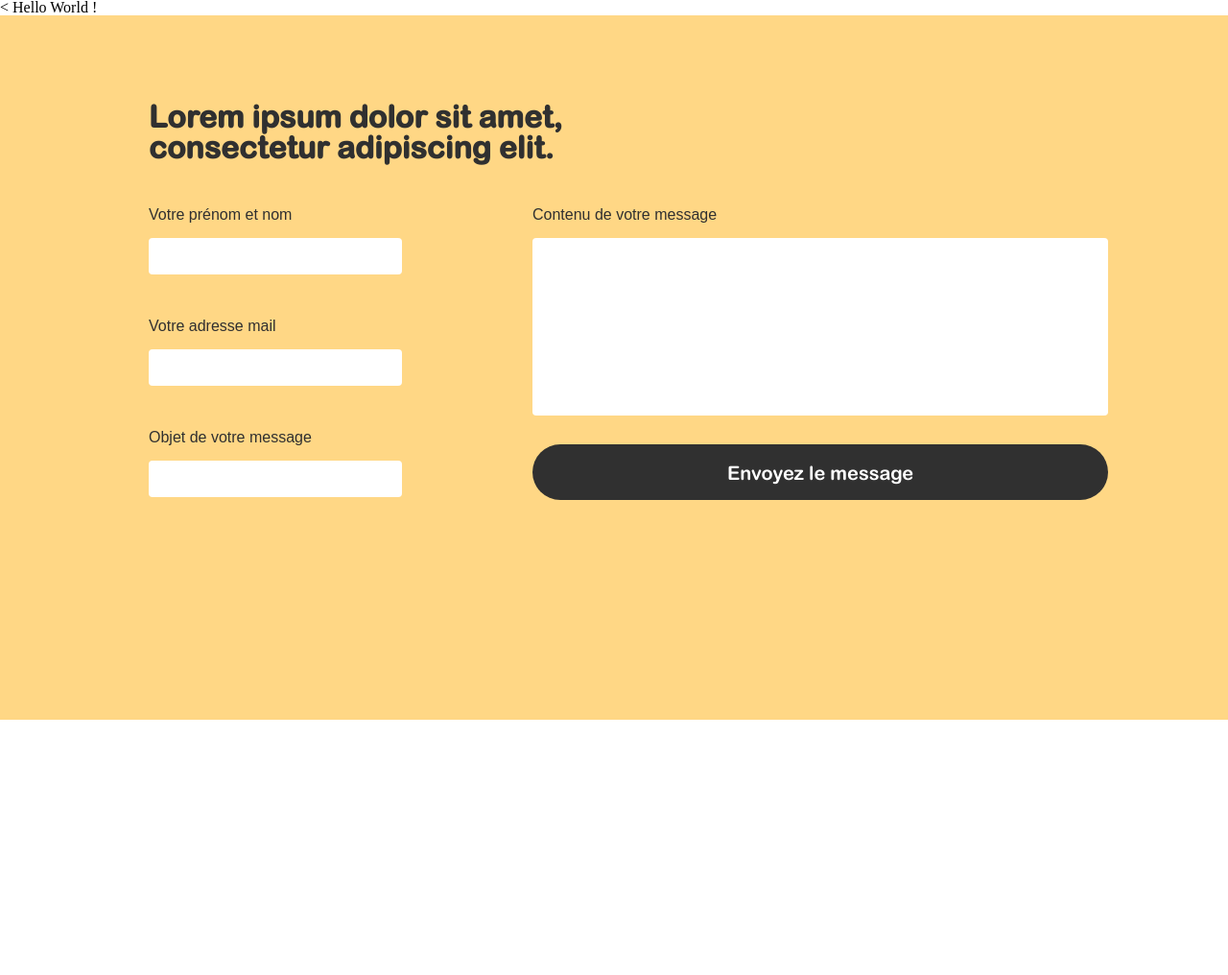
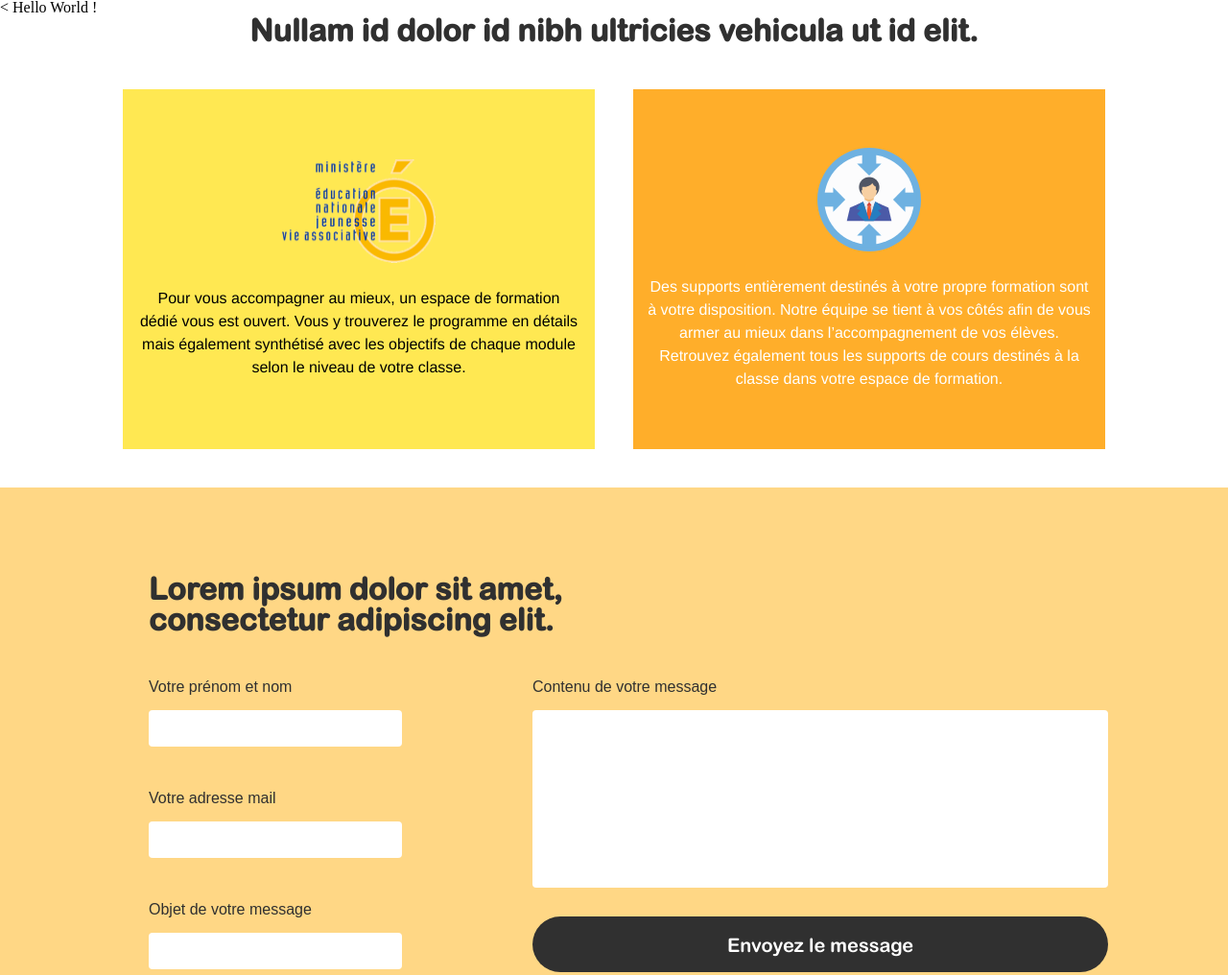
Before and after one commit to fannywho/hetic-nno, a website: page app/teachers.html in a window 1280 px wide. Shown: the top 1016 px of the page at 96% size. Before the commit the page ends 800 px from the top, so only its background shows below. Drawn offline with nearby package versions, Linux system fonts and the light colour scheme; files that its build step writes are made by us from their sources; a web font is replaced by a local one.

Commit message:
feat'(reassurance)setup reassurance for general page

```diff
--- a/app/scss/partials/sections/_reassurance.scss
+++ b/app/scss/partials/sections/_reassurance.scss
@@ -1,12 +1,50 @@
 @import '../_common';
 
 .reassurance {
-  width: 90%;
+  width: 80%;
   margin: 0 auto;
-  @include bp('desktop') {
-    width: 80%;
+  &__container {
+    display: flex;
+    flex-direction: column;
+    @include bp('desktop') {
+      flex-direction: row-reverse;
+    }
   }
   &__title {
-
+    width: 220px;
+    margin-bottom: 45px;
+    @include bp('desktop') {
+      width: 100%;
+      text-align: center;
+    }
+  }
+  &__box {
+    display: flex;
+    flex-direction: column;
+    align-items: center;
+    justify-content: center;
+    padding: 0 15px;
+    &--orange {
+      @include box($reassuranceOrange, 100%, 375px);
+      margin-bottom: 40px;
+      color: white;
+    }
+    &--yellow {
+      @include box($reassuranceYellow, 100%, 375px);
+      @include bp('desktop') {
+        margin-right: 40px;
+      }
+    }
+  }
+  &__icon {
+    width: 108px;
+    height: 108px;
+    margin-bottom: 25px;
+    &--large {
+      width: 160px;
+    }
+  }
+  &__text {
+    @include text(Helvetica, 16px, 300, normal, normal, 1.5, 0px, center);
   }
 }
--- a/app/scss/style.scss
+++ b/app/scss/style.scss
@@ -58,3 +58,4 @@ table {
 @import 'partials/common';
 @import 'partials/form';
 @import 'partials/sections/_s-support';
+@import 'partials/sections/_reassurance';
--- a/app/teachers.html
+++ b/app/teachers.html
@@ -9,6 +9,33 @@
 </head>
 <body>
 <span>Hello World !</span>
+<!-- Reassurance -->
+<section class="reassurance">
+    <h2 class="headline reassurance__title">
+        Nullam id dolor id nibh
+        ultricies vehicula ut id elit.
+    </h2>
+    <div class="reassurance__container">
+        <div class="reassurance__box reassurance__box--orange">
+            <img src="img/enseignement-profs.svg" class="reassurance__icon" alt="enseignement icon">
+            <p class="reassurance__text">
+                Des supports entièrement destinés à votre propre formation sont à votre disposition. Notre équipe se
+                tient à vos côtés afin de vous armer au mieux dans l’accompagnement de vos élèves. Retrouvez également
+                tous les supports de cours destinés à la classe dans votre espace de formation.
+            </p>
+        </div>
+        <div class="reassurance__box reassurance__box--yellow">
+            <img src="img/education-nationale.png" class="reassurance__icon reassurance__icon--large"
+                 alt="logo education nationale">
+            <p class="reassurance__text">
+                Pour vous accompagner au mieux, un espace de formation dédié vous est ouvert. Vous y trouverez le
+                programme en détails mais également synthétisé avec les objectifs de chaque module selon le niveau de
+                votre classe.
+            </p>
+        </div>
+    </div>
+</section>
+
 <!-- Form  -->
 <section id="form">
     <div id="form__container">
```
Also changed, not shown: app/index.html (+17 -0 lines), app/img/education-nationale.png (added), app/img/enseignement-profs.svg (added).
